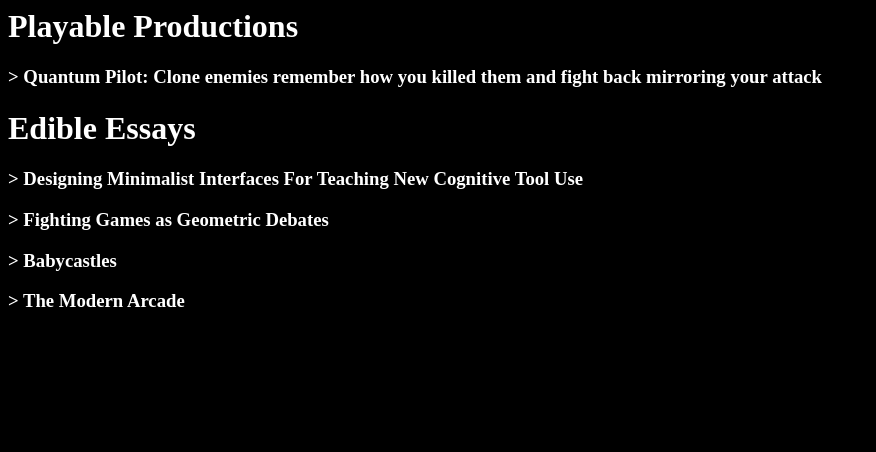
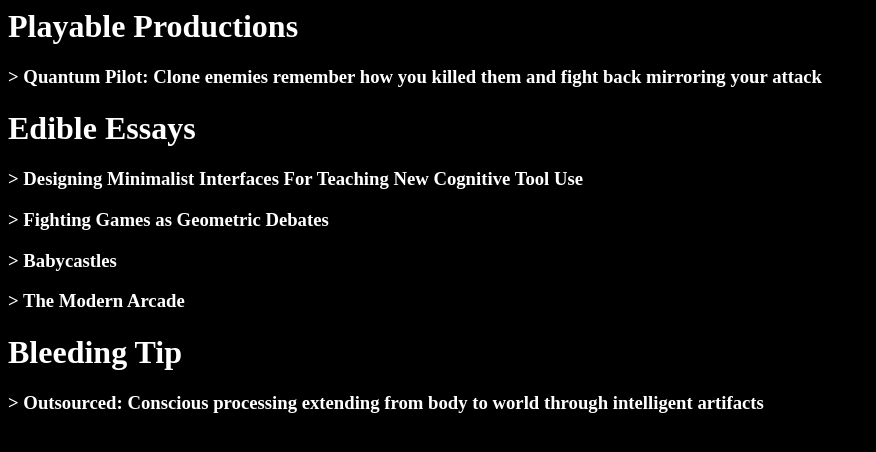
Before and after one commit to QuantumProductions/quantumproductions, a Jekyll site: the page built from index.md, in a window 1280 px wide. Shown: the top 452 px of the page, without its empty margins (0-876 px from the left). Built offline with Jekyll 4.4.1, drawn with Linux system fonts in a browser that asks for light colours; Markdown is read by kramdown in place of the engine named in the settings.

Commit message:
outsourced

```diff
--- a/index.md
+++ b/index.md
@@ -15,3 +15,7 @@
 ###[> Babycastles](babycastles/index.html)
 
 ###[> The Modern Arcade](modern_arcade/index.html)
+
+#Bleeding Tip
+
+###[> Outsourced: Conscious processing extending from body to world through intelligent artifacts](outsourced/index.html)
```
Also changed, not shown: outsourced.md (added, +25 -0 lines).
